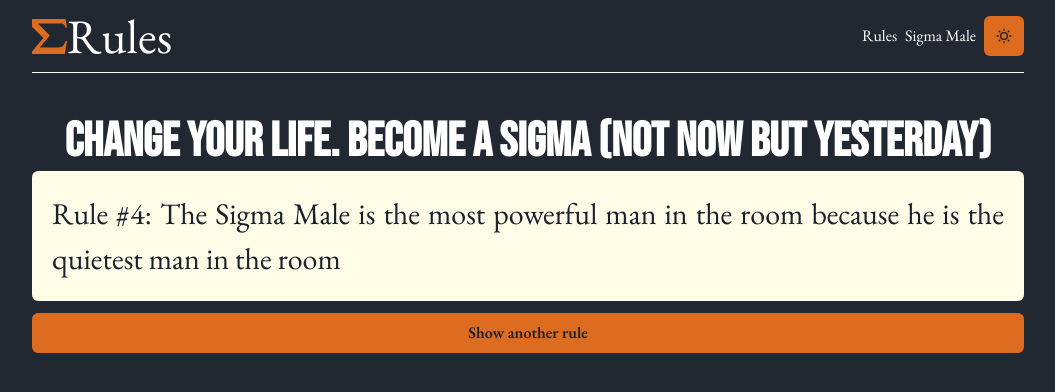
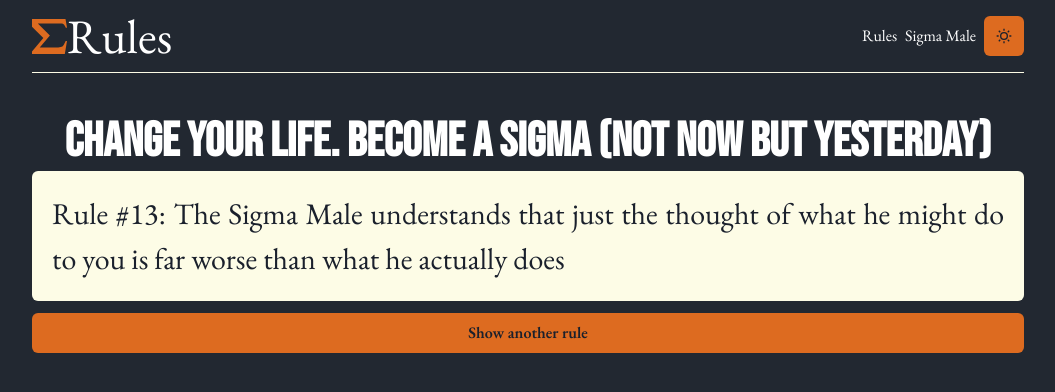
Before and after one commit to ton1czech/sigma-rules, a Next.js app: page / in a window 1280 px wide. Shown: the top 392 px of the page, without its empty margins (112-1167 px from the left). Built offline with nearby package versions, Linux system fonts and the light colour scheme.

Commit message:
🎁NEW: new rules added

```diff
--- a/constants/data.js
+++ b/constants/data.js
@@ -39,4 +39,92 @@ export const rules = [
     id: 10,
     text: 'The Sigma Male would never tolerate being told to “Just let it go” after being mistreated by someone, as a matter of fact, he will plot his revenge in a manner and timetable of his choosing',
   },
+  {
+    id: 11,
+    text: 'The Sigma Male is a patient man which makes him a very dangerous man because he has all the time in the world to plan',
+  },
+  {
+    id: 12,
+    text: 'The Sigma Male understands that revenge is a long term goal, not a short term game',
+  },
+  {
+    id: 13,
+    text: 'The Sigma Male understands that just the thought of what he might do to you is far worse than what he actually does',
+  },
+  {
+    id: 14,
+    text: 'The Sigma Male does not waste his time with petty conversation because it adds nothing to his day',
+  },
+  {
+    id: 15,
+    text: 'The Sigma Male is very selective when it comes to all aspects of his life',
+  },
+  {
+    id: 16,
+    text: 'The Sigma Male keeps a wall built up around him to keep certain people out',
+  },
+  {
+    id: 17,
+    text: 'The Sigma Male listens to everything that a woman tells him because he understands details are very important and women love a man who listens',
+  },
+  {
+    id: 18,
+    text: 'The Sigma Male understands that there is a science to everything',
+  },
+  {
+    id: 19,
+    text: 'The Sigma Male shows respect and courtesy to everyone as long as it is shown back',
+  },
+  {
+    id: 20,
+    text: 'The Sigma Male takes life very seriously and can’t understand why others do not',
+  },
+  {
+    id: 21,
+    text: 'The Sigma Male understands that true power comes from knowledge',
+  },
+  {
+    id: 22,
+    text: 'The Sigma Male lives by the motto “I trust that whatever will happen happens and I trust everything will be perfect',
+  },
+  {
+    id: 23,
+    text: 'The Sigma Male understands he does not need material things to get a woman all he needs to do is to be different',
+  },
+  {
+    id: 24,
+    text: 'The Sigma Male knows that he is a wolf amongst dogs',
+  },
+  {
+    id: 25,
+    text: 'The Sigma Male knows that brains always beats brawn',
+  },
+  {
+    id: 26,
+    text: 'The Sigma Male knows that research is the key that destroys all obstacles',
+  },
+  {
+    id: 27,
+    text: 'The Sigma Male knows that absence makes the heart grow fonder for when you are absent from someone’s view only then can they appreciate you',
+  },
+  {
+    id: 28,
+    text: 'The Sigma Male never lets emotion cloud his judgment',
+  },
+  {
+    id: 29,
+    text: 'The Sigma Male lives by the motto “A wise man lives forever but a fool dies young',
+  },
+  {
+    id: 30,
+    text: 'The Sigma Male understands that numbers without power mean nothing',
+  },
+  {
+    id: 31,
+    text: 'When dealing with a woman the Sigma Male never conforms to her way of thinking, rather she must conform to his',
+  },
+  {
+    id: 32,
+    text: 'The Sigma Male lives by the motto “calm, cool, and collective',
+  },
 ]
--- a/pages/index.js
+++ b/pages/index.js
@@ -8,7 +8,7 @@ import { rules } from '../constants/data'
 export default function Home() {
   const [randNum, setRandNum] = useState(Number)
 
-  const randmath = Math.floor(Math.random() * 10, 1)
+  const randmath = Math.floor(Math.random() * rules.length, 1)
 
   useEffect(() => {
     setRandNum(randmath)
```
